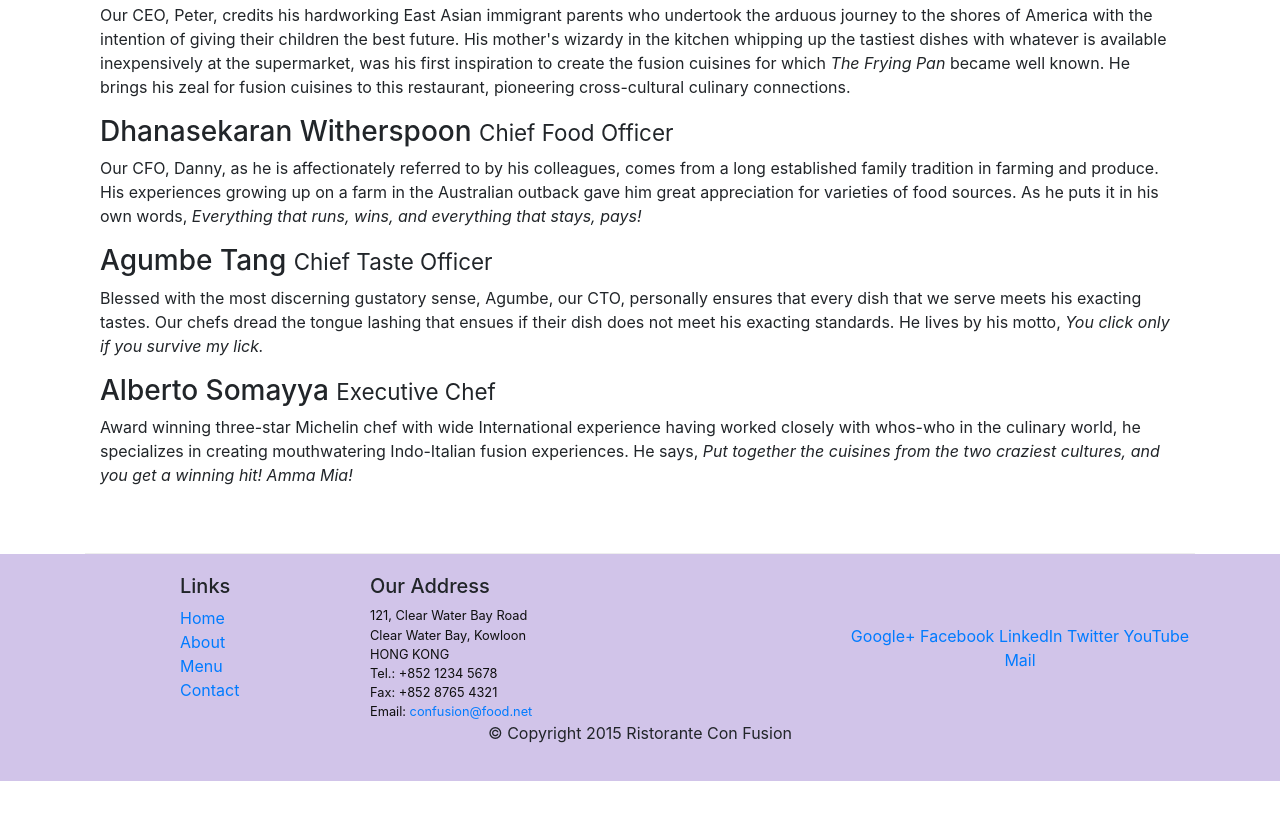
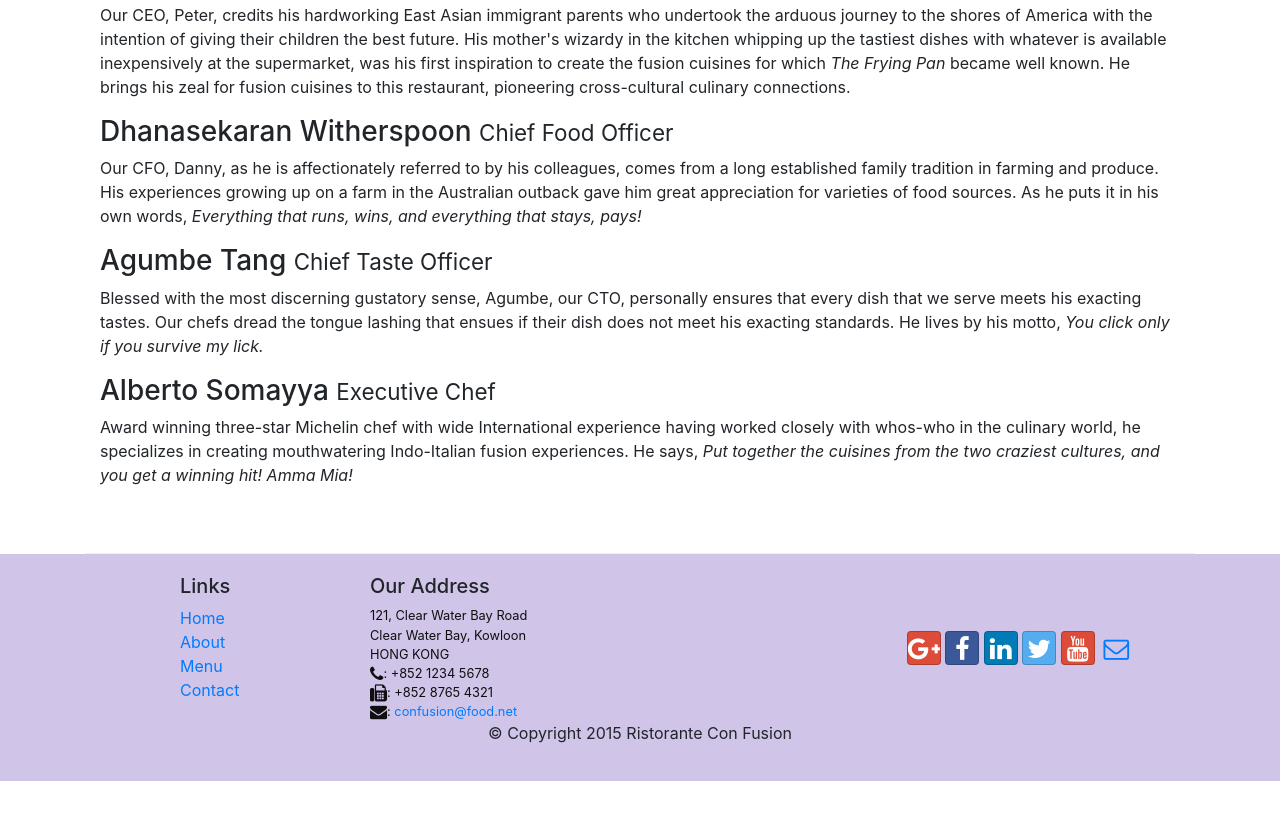
Before and after one commit to ashhar001/conFusion, a website: page aboutus.html in a window 1280 px wide. Shown: the part 976-1796 px from the top of the page. Drawn offline with nearby package versions, Linux system fonts and the light colour scheme.

Commit message:
icon fonts

```diff
--- a/aboutus.html
+++ b/aboutus.html
@@ -9,6 +9,8 @@
 
     <!-- Bootstrap CSS -->
     <link rel="stylesheet" href="node_modules/bootstrap/dist/css/bootstrap.min.css">
+    <link rel="stylesheet" href="node_modules/font-awesome/css/font-awesome.min.css">
+    <link rel="stylesheet" href="node_modules/bootstrap-social/bootstrap-social.css">
     <link href="css/styles.css" rel="stylesheet">
     <title>Ristorante Con Fusion: About Us</title>
 
@@ -27,16 +29,16 @@
             <div class="collapse navbar-collapse" id="Navbar">
                 <ul class="navbar-nav mr-auto">
                     <li class="nav-item">
-                        <a class="nav-link" href="./index.html">Home</a>
+                        <a class="nav-link" href="./index.html"><span class="fa fa-home fa-lg"></span> Home</a>
                     </li>
                     <li class="nav-item active">
-                        <a class="nav-link" href="./aboutus.html">About</a>
+                        <a class="nav-link" href="#"> <span class="fa fa-info fa-lg"></span> About</a>
                     </li>
                     <li class="nav-item">
-                        <a class="nav-link" href="#">Menu</a>
+                        <a class="nav-link" href="#"><span class="fa fa-list fa-lg"></span> Menu</a>
                     </li>
                     <li class="nav-item">
-                        <a class="nav-link" href="#">Contact</a>
+                        <a class="nav-link" href="#"><span class="fa fa-address-card fa-lg"></span> Contact</a>
                     </li>
                 </ul>
             </div>
@@ -116,19 +118,19 @@
                         121, Clear Water Bay Road<br>
                         Clear Water Bay, Kowloon<br>
                         HONG KONG<br>
-                        Tel.: +852 1234 5678<br>
-                        Fax: +852 8765 4321<br>
-                        Email: <a href="mailto:confusion@food.net">confusion@food.net</a>
+                        <i class="fa fa-phone fa-lg"></i>: +852 1234 5678<br>
+		              <i class="fa fa-fax fa-lg"></i>: +852 8765 4321<br>
+		              <i class="fa fa-envelope fa-lg"></i>: <a href="mailto:confusion@food.net">confusion@food.net</a>
                     </address>
                 </div>
                 <div class="col col-sm-4 align-self-center">
                     <div style="text-align:center">
-                        <a href="http://google.com/+">Google+</a>
-                        <a href="http://www.facebook.com/profile.php?id=">Facebook</a>
-                        <a href="http://www.linkedin.com/in/">LinkedIn</a>
-                        <a href="http://twitter.com/">Twitter</a>
-                        <a href="http://youtube.com/">YouTube</a>
-                        <a href="mailto:">Mail</a>
+                        <a class="btn btn-social-icon btn-google" href="http://google.com/+"><i class="fa fa-google-plus fa-lg"></i> </a>
+                        <a class="btn btn-social-icon btn-facebook" href="http://www.facebook.com/profile.php?id="><i class="fa fa-facebook fa-lg"></i> </a>
+                        <a class="btn btn-social-icon btn-linkedin" href="http://www.linkedin.com/in/"><i class="fa fa-linkedin fa-lg"></i> </a>
+                        <a class="btn btn-social-icon btn-twitter" href="http://twitter.com/"><i class="fa fa-twitter fa-lg"></i> </a>
+                        <a class="btn btn-social-icon btn-google" href="http://youtube.com/"><i class="fa fa-youtube fa-lg"></i> </a>
+                        <a class="btn btn-social-icon" href="mailto:"><i class="fa fa-envelope-o fa-lg"></i></a>
                     </div>
                 </div>
             </div>
--- a/package.json
+++ b/package.json
@@ -15,6 +15,8 @@
   },
   "dependencies": {
     "bootstrap": "^4.0.0",
+    "bootstrap-social": "^5.1.1",
+    "font-awesome": "^4.7.0",
     "jquery": "^3.3.1",
     "popper.js": "^1.12.9"
   }
```
Also changed, not shown: index.html (+16 -13 lines), 1 other file.
